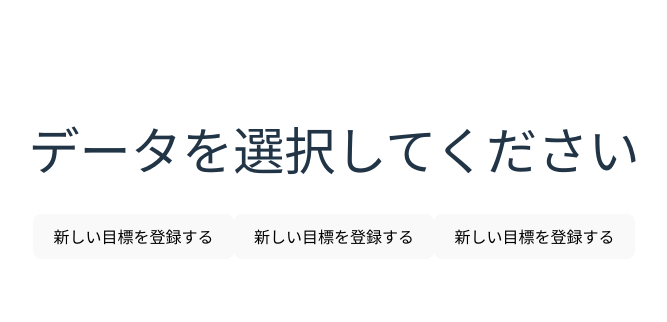
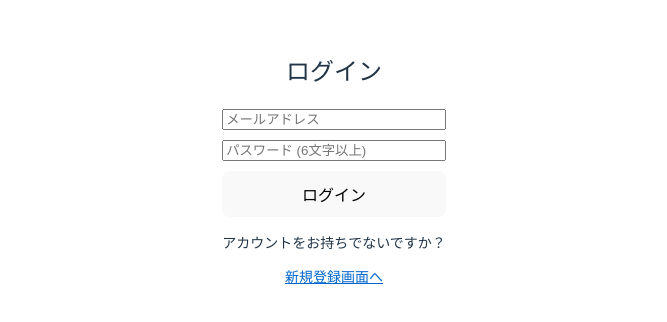
Before and after one commit to lovedog719-stack/takken-study-log, a React (Vite) app: page / in a window 1280 px wide. Shown: the part 226-548 px from the top of the page, without its empty margins (306-973 px from the left). Built offline with nearby package versions, Linux system fonts and the light colour scheme.

Commit message:
Add Supabase Auth and Database sync

```diff
--- a/package.json
+++ b/package.json
@@ -10,6 +10,7 @@
     "preview": "vite preview"
   },
   "dependencies": {
+    "@supabase/supabase-js": "^2.78.0",
     "react": "^18.3.1",
     "react-calendar": "^6.0.1",
     "react-dom": "^18.3.1"
--- a/src/App.tsx
+++ b/src/App.tsx
@@ -1,7 +1,9 @@
-import './App.css'
+import './App.css';
 import { useState, useEffect } from 'react';
 import Calendar from 'react-calendar';
 import 'react-calendar/dist/Calendar.css';
+import { supabase } from './supabaseClient';
+import type { User } from '@supabase/supabase-js';
 
 type GoalType = 'count' | 'rate';
 
@@ -10,20 +12,85 @@ type GoalData = {
   targetNumber: string;
   targetType: GoalType;
   targetValue: string;
-
   dailyRecords: DailyRecord[];
-}
+};
 
 type DailyRecord = {
   date: string;
   answerCount: string;
   correctCount: string;
+};
+
+// --- ログイン・会員登録コンポーネント ---
+function AuthScreen() {
+  const [email, setEmail] = useState('');
+  const [password, setPassword] = useState('');
+  const [isSignUp, setIsSignUp] = useState(false);
+  const [loading, setLoading] = useState(false);
+
+  const handleAuth = async (e: React.FormEvent) => {
+    e.preventDefault();
+    if (!email || !password) {
+      alert('メールアドレスとパスワードを入力してください');
+      return;
+    }
+
+    setLoading(true);
+    if (isSignUp) {
+      const { error } = await supabase.auth.signUp({ email, password });
+      if (error) {
+        alert(`登録エラー: ${error.message}`);
+      } else {
+        alert('登録が完了しました！そのままログインできます。');
+      }
+    } else {
+      const { error } = await supabase.auth.signInWithPassword({ email, password });
+      if (error) {
+        alert(`ログインエラー: ${error.message}`);
+      }
+    }
+    setLoading(false);
+  };
+
+  return (
+    <div style={{ maxWidth: '320px', margin: '40px auto', textAlign: 'center' }}>
+      <h2>{isSignUp ? '新規アカウント登録' : 'ログイン'}</h2>
+      <form onSubmit={handleAuth} style={{ display: 'flex', flexDirection: 'column', gap: '10px' }}>
+        <input
+          type="email"
+          placeholder="メールアドレス"
+          value={email}
+          onChange={(e) => setEmail(e.target.value)}
+          required
+        />
+        <input
+          type="password"
+          placeholder="パスワード (6文字以上)"
+          value={password}
+          onChange={(e) => setPassword(e.target.value)}
+          required
+        />
+        <button type="submit" disabled={loading}>
+          {loading ? '処理中...' : isSignUp ? '登録する' : 'ログイン'}
+        </button>
+      </form>
+      <p style={{ marginTop: '15px', fontSize: '14px' }}>
+        {isSignUp ? 'すでにアカウントをお持ちですか？' : 'アカウントをお持ちでないですか？'}
+        <br />
+        <button
+          type="button"
+          onClick={() => setIsSignUp(!isSignUp)}
+          style={{ marginTop: '5px', background: 'none', border: 'none', color: '#0066cc', cursor: 'pointer', textDecoration: 'underline' }}
+        >
+          {isSignUp ? 'ログイン画面へ' : '新規登録画面へ'}
+        </button>
+      </p>
+    </div>
+  );
 }
 
 function DataLabel({ label, onClick }: { label: string; onClick: () => void }) {
-  return (
-    <button onClick={onClick}>{label}</button>
-  );
+  return <button onClick={onClick}>{label}</button>;
 }
 
 function InputForm({ onSave }: { onSave: (text: string, inputNumber: string, targetType: GoalType, targetValue: string) => void }) {
@@ -50,6 +117,7 @@ function InputForm({ onSave }: { onSave: (text: string, inputNumber: string, tar
         <input type="number" placeholder="目標正解数を入力してください" value={targetValue} onChange={(e) => setTargetValue(e.target.value)} />
       ) : (
         <select value={targetValue} onChange={(e) => setTargetValue(e.target.value)} >
+          <option value="">正答率を選択</option>
           {rateOptions.map((value) => (
             <option key={value} value={value}>{value}%</option>
           ))}
@@ -57,24 +125,26 @@ function InputForm({ onSave }: { onSave: (text: string, inputNumber: string, tar
       )}
       <button onClick={() => {
         if (!inputText.trim() || !inputNumber.trim() || !targetValue.trim()) {
-          alert("すべての項目を入力してください")
-          return
+          alert("すべての項目を入力してください");
+          return;
         }
-        onSave(inputText, inputNumber, targetType, targetValue)
+        onSave(inputText, inputNumber, targetType, targetValue);
       }}>目標を登録</button>
     </div>
-  )
+  );
 }
 
 function ProgressScreen({ setGoal, onBack, targetText, targetNumber, dailyRecords, targetType, targetValue }: { setGoal: ((goal: GoalData | null) => void) | null, onBack: () => void, targetText: string; targetNumber: string; dailyRecords: DailyRecord[], targetType: GoalType, targetValue: string }) {
   const [date, setDate] = useState("");
   const [answerCount, setAnswerCount] = useState("");
   const [correctCount, setCorrectCount] = useState("");
+
   const isAnswerAchieved = (record: DailyRecord): boolean => {
     const currentAnswer = parseInt(record.answerCount) || 0;
     const targetNumberValue = parseInt(targetNumber) || 0;
     return currentAnswer >= targetNumberValue;
   };
+
   const isAccuracyAchieved = (record: DailyRecord): boolean => {
     const currentAnswer = parseInt(record.answerCount) || 0;
     const currentCorrect = parseInt(record.correctCount) || 0;
@@ -83,7 +153,7 @@ function ProgressScreen({ setGoal, onBack, targetText, targetNumber, dailyRecord
       return currentCorrect >= targetValueNumber;
     } else {
       if (currentAnswer === 0) return false;
-      const currentRate = currentCorrect / currentAnswer * 100;
+      const currentRate = (currentCorrect / currentAnswer) * 100;
       return currentRate >= targetValueNumber;
     }
   };
@@ -95,8 +165,8 @@ function ProgressScreen({ setGoal, onBack, targetText, targetNumber, dailyRecord
 
   const handleAddRecord = () => {
     if (!date.trim() || !answerCount.trim() || !correctCount.trim()) {
-      alert("すべての項目を入力してください")
-      return
+      alert("すべての項目を入力してください");
+      return;
     }
     const newRecord: DailyRecord = {
       date,
@@ -107,19 +177,19 @@ function ProgressScreen({ setGoal, onBack, targetText, targetNumber, dailyRecord
     if (isExistDate) {
       const updatedRecords = dailyRecords.map((record) => record.date === date ? newRecord : record);
       setGoal?.({
-        targetText: targetText,
-        targetNumber: targetNumber,
+        targetText,
+        targetNumber,
         dailyRecords: updatedRecords,
-        targetType: targetType,
-        targetValue: targetValue,
+        targetType,
+        targetValue,
       });
     } else {
       setGoal?.({
-        targetText: targetText,
-        targetNumber: targetNumber,
+        targetText,
+        targetNumber,
         dailyRecords: [...dailyRecords, newRecord],
-        targetType: targetType,
-        targetValue: targetValue,
+        targetType,
+        targetValue,
       });
     }
     setDate("");
@@ -131,9 +201,8 @@ function ProgressScreen({ setGoal, onBack, targetText, targetNumber, dailyRecord
     const year = String(d.getFullYear());
     const month = String(d.getMonth() + 1).padStart(2, '0');
     const day = String(d.getDate()).padStart(2, '0');
-
     return `${year}-${month}-${day}`;
-  }
+  };
 
   const getRecordForDate = (dateString: string): DailyRecord | null => {
     return dailyRecords.find((record) => record.date === dateString) || null;
@@ -154,7 +223,7 @@ function ProgressScreen({ setGoal, onBack, targetText, targetNumber, dailyRecord
       <input type="number" placeholder="回答数" value={answerCount} onChange={(e) => setAnswerCount(e.target.value)} />
       <input type="number" placeholder="正解数" value={correctCount} onChange={(e) => setCorrectCount(e.target.value)} />
 
-      <button onClick={() => handleAddRecord()}>追加</button>
+      <button onClick={handleAddRecord}>追加</button>
 
       <h2>カレンダー</h2>
       <Calendar
@@ -171,12 +240,10 @@ function ProgressScreen({ setGoal, onBack, targetText, targetNumber, dailyRecord
           const record = getRecordForDate(dateString);
           if (record) {
             const accuracyOk = isAccuracyAchieved(record);
-
             return (
               <div>
                 <p>{record.answerCount}</p>
                 <p>{record.correctCount}</p>
-
                 {accuracyOk && <span>🏵️</span>}
               </div>
             );
@@ -185,7 +252,7 @@ function ProgressScreen({ setGoal, onBack, targetText, targetNumber, dailyRecord
         }}
         onClickDay={(value: Date) => {
           const dateString = formatDate(value);
-          setDate(dateString)
+          setDate(dateString);
           const record = getRecordForDate(dateString);
           if (record) {
             setAnswerCount(record.answerCount);
@@ -211,56 +278,132 @@ function ProgressScreen({ setGoal, onBack, targetText, targetNumber, dailyRecord
 
       <button onClick={onBack}>戻る</button>
       <button onClick={handleDelete}>目標を削除する</button>
-
     </div>
-  )
+  );
 }
 
 export default function MyApp() {
-  const [slot1, setSlot1] = useState<GoalData | null>(() => {
-    const savedSlot1 = localStorage.getItem('goal_slot1');
-    return savedSlot1 ? JSON.parse(savedSlot1) : null;
-  });
-  const [slot2, setSlot2] = useState<GoalData | null>(() => {
-    const savedSlot2 = localStorage.getItem('goal_slot2');
-    return savedSlot2 ? JSON.parse(savedSlot2) : null;
-  });
-  const [slot3, setSlot3] = useState<GoalData | null>(() => {
-    const savedSlot3 = localStorage.getItem('goal_slot3');
-    return savedSlot3 ? JSON.parse(savedSlot3) : null;
-  });
+  const [user, setUser] = useState<User | null>(null);
+  const [loading, setLoading] = useState(true);
+
+  const [slot1, setSlot1] = useState<GoalData | null>(null);
+  const [slot2, setSlot2] = useState<GoalData | null>(null);
+  const [slot3, setSlot3] = useState<GoalData | null>(null);
 
   const [selectedSlot, setSelectedSlot] = useState<number | null>(null);
 
+  // 1. ユーザーの認証状態を監視
   useEffect(() => {
-    localStorage.setItem('goal_slot1', JSON.stringify(slot1));
-  }, [slot1]);
+    supabase.auth.getSession().then(({ data: { session } }) => {
+      setUser(session?.user ?? null);
+      setLoading(false);
+    });
+
+    const { data: { subscription } } = supabase.auth.onAuthStateChange((_event, session) => {
+      setUser(session?.user ?? null);
+      setLoading(false);
+    });
+
+    return () => subscription.unsubscribe();
+  }, []);
+
+  // 2. ログイン時に Supabase からデータ取得
   useEffect(() => {
-    localStorage.setItem('goal_slot2', JSON.stringify(slot2));
-  }, [slot2]);
-  useEffect(() => {
-    localStorage.setItem('goal_slot3', JSON.stringify(slot3));
-  }, [slot3]);
+    if (!user) {
+      setSlot1(null);
+      setSlot2(null);
+      setSlot3(null);
+      return;
+    }
+
+    const fetchGoals = async () => {
+      const { data, error } = await supabase
+        .from('user_goals')
+        .select('*')
+        .eq('user_id', user.id)
+        .single();
+
+      if (!error && data) {
+        setSlot1(data.slot1);
+        setSlot2(data.slot2);
+        setSlot3(data.slot3);
+      }
+    };
+
+    fetchGoals();
+  }, [user]);
+
+  // 3. データ変更時に Supabase へ自動保存
+  const saveToSupabase = async (newSlot1: GoalData | null, newSlot2: GoalData | null, newSlot3: GoalData | null) => {
+    if (!user) return;
+    await supabase.from('user_goals').upsert({
+      user_id: user.id,
+      slot1: newSlot1,
+      slot2: newSlot2,
+      slot3: newSlot3,
+      updated_at: new Date().toISOString(),
+    });
+  };
+
+  const handleSetSlot1 = (goal: GoalData | null) => {
+    setSlot1(goal);
+    saveToSupabase(goal, slot2, slot3);
+  };
+
+  const handleSetSlot2 = (goal: GoalData | null) => {
+    setSlot2(goal);
+    saveToSupabase(slot1, goal, slot3);
+  };
+
+  const handleSetSlot3 = (goal: GoalData | null) => {
+    setSlot3(goal);
+    saveToSupabase(slot1, slot2, goal);
+  };
+
+  const handleLogout = async () => {
+    await supabase.auth.signOut();
+  };
+
+  if (loading) {
+    return <div style={{ padding: '20px', textAlign: 'center' }}>読み込み中...</div>;
+  }
+
+  // 未ログインの場合はログイン画面を表示
+  if (!user) {
+    return <AuthScreen />;
+  }
 
   const currentGoal = selectedSlot === 1 ? slot1 : selectedSlot === 2 ? slot2 : selectedSlot === 3 ? slot3 : null;
-  const setCurrentGoal = selectedSlot === 1 ? setSlot1 : selectedSlot === 2 ? setSlot2 : selectedSlot === 3 ? setSlot3 : null;
+  const setCurrentGoal = selectedSlot === 1 ? handleSetSlot1 : selectedSlot === 2 ? handleSetSlot2 : selectedSlot === 3 ? handleSetSlot3 : null;
 
   return (
     <div>
+      <div style={{ display: 'flex', justifyContent: 'space-between', alignItems: 'center', marginBottom: '10px' }}>
+        <span style={{ fontSize: '12px', color: '#666' }}>👤 {user.email}</span>
+        <button onClick={handleLogout} style={{ fontSize: '12px', padding: '4px 8px' }}>ログアウト</button>
+      </div>
+
       <h1>データを選択してください</h1>
       <DataLabel label={slot1 !== null ? `${slot1.targetText}` : selectedSlot === 1 ? "新しい目標を登録する（選択中）" : "新しい目標を登録する"} onClick={() => setSelectedSlot(1)} />
       <DataLabel label={slot2 !== null ? `${slot2.targetText}` : selectedSlot === 2 ? "新しい目標を登録する（選択中）" : "新しい目標を登録する"} onClick={() => setSelectedSlot(2)} />
       <DataLabel label={slot3 !== null ? `${slot3.targetText}` : selectedSlot === 3 ? "新しい目標を登録する（選択中）" : "新しい目標を登録する"} onClick={() => setSelectedSlot(3)} />
 
-      {selectedSlot !== null && currentGoal === null ?
+      {selectedSlot !== null && currentGoal === null ? (
         <InputForm onSave={(text: string, inputNumber: string, targetType: GoalType, targetValue: string) => {
           setCurrentGoal?.({ targetText: text, targetNumber: inputNumber, targetType: targetType, targetValue: targetValue, dailyRecords: [] });
           setSelectedSlot(null);
         }} />
-        : currentGoal !== null ?
-          <ProgressScreen setGoal={setCurrentGoal} onBack={() => setSelectedSlot(null)} targetText={currentGoal.targetText} targetNumber={currentGoal.targetNumber} dailyRecords={currentGoal.dailyRecords} targetType={currentGoal.targetType} targetValue={currentGoal.targetValue} />
-          : null
-      }
+      ) : currentGoal !== null ? (
+        <ProgressScreen
+          setGoal={setCurrentGoal}
+          onBack={() => setSelectedSlot(null)}
+          targetText={currentGoal.targetText}
+          targetNumber={currentGoal.targetNumber}
+          dailyRecords={currentGoal.dailyRecords}
+          targetType={currentGoal.targetType}
+          targetValue={currentGoal.targetValue}
+        />
+      ) : null}
     </div>
   );
 }
--- /dev/null
+++ b/src/supabaseClient.ts
@@ -0,0 +1,6 @@
+import { createClient } from '@supabase/supabase-js';
+
+const supabaseUrl = import.meta.env.VITE_SUPABASE_URL;
+const supabaseAnonKey = import.meta.env.VITE_SUPABASE_ANON_KEY;
+
+export const supabase = createClient(supabaseUrl, supabaseAnonKey);
```
Also changed, not shown: 2 other files (tests, documents, lock files or other folders).
